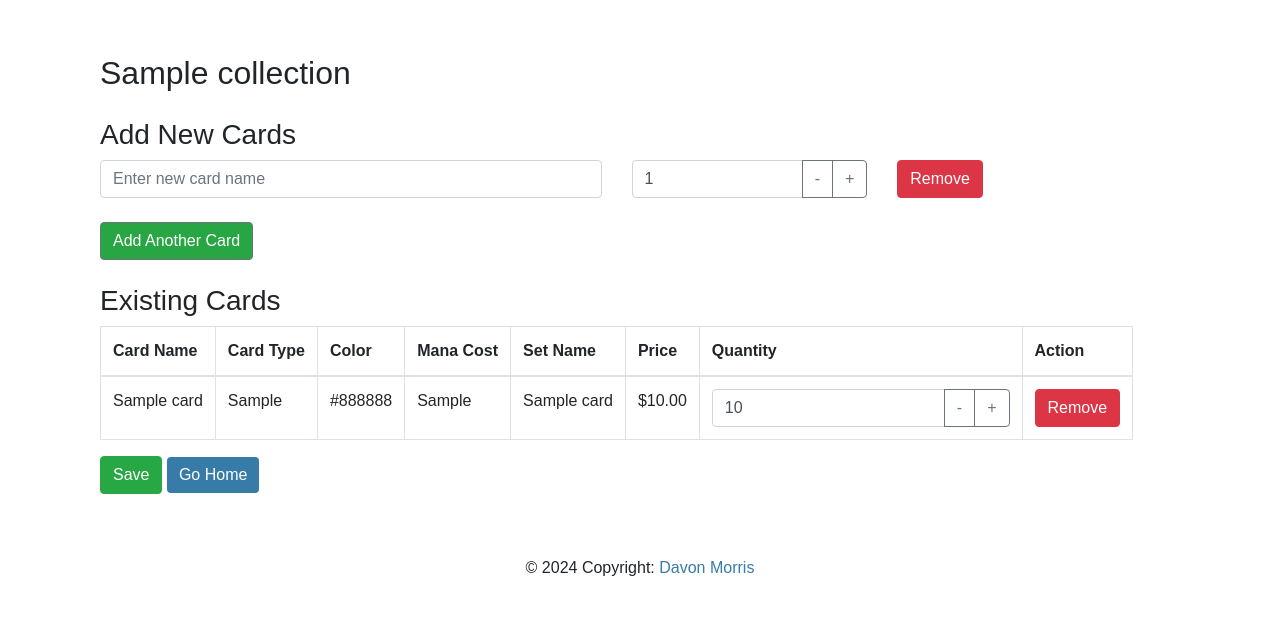
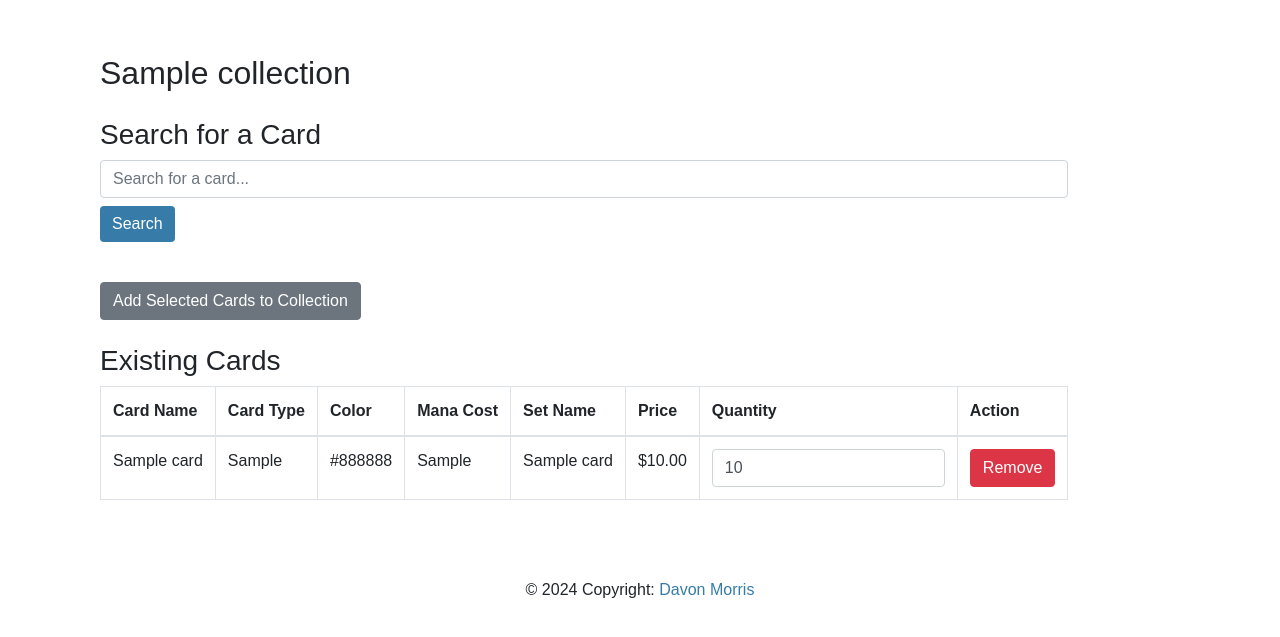
Before and after one commit to davmor21/finalProjectDavonMorrisF2024, a Django app: page /1/ in a window 1280 px wide. Shown: the part 94-731 px from the top of the page. Run offline with Django 5.2, Linux system fonts and the light colour scheme; a user stored in the database is signed in; tables that the repository leaves empty hold one stand-in row (values such as "Sample post"); some libraries are stand-ins or nearby versions.

Commit message:
Made alot of JavaScript and made a grid for cards with search function that no longer relies upon single card search.

```diff
--- a/tcgApp/cards/templates/cards/collection.html
+++ b/tcgApp/cards/templates/cards/collection.html
@@ -1,6 +1,6 @@
 {% extends 'base.html' %}
 
-{% block title %}Detail{% endblock %}
+{% block title %}Collection Detail{% endblock %}
 
 {% block content %}
 <div class="d-flex justify-content-between align-items-center mb-3 mt-4">
@@ -10,30 +10,31 @@
         <legend><h2 id="collection-name">{{ collection.collection_name }}</h2></legend>
         {% if error_message %}<p><strong>{{ error_message }}</strong></p>{% endif %}
 
-        <!-- Section for adding new cards -->
-        <div id="new-cards-section">
-            <h3>Add New Cards</h3>
-            <div class="mb-3 row align-items-center new-card">
-                <div class="col-md-6">
-                    <input type="text" name="new_card_name[]" class="form-control" placeholder="Enter new card name">
-                </div>
-                <div class="col-md-3">
-                    <div class="input-group">
-                        <input type="number" name="new_card_quantity[]" class="form-control" value="1" min="1">
-                        <div class="input-group-append">
-                            <button type="button" class="btn btn-outline-secondary" onclick="decrement(this)">-</button>
-                            <button type="button" class="btn btn-outline-secondary" onclick="increment(this)">+</button>
-                        </div>
-                    </div>
-                </div>
-                <div class="col-md-3">
-                    <button type="button" class="btn btn-danger" onclick="removeCard(this)">Remove</button>
-                </div>
+        <!-- Search Bar and Results Section -->
+        <div id="search-section" class="mb-4">
+            <h3>Search for a Card</h3>
+            <input type="text" id="cardSearchInput" class="form-control" placeholder="Search for a card...">
+            <button type="button" id="searchButton" class="btn btn-primary mt-2">Search</button>
+        </div>
+
+        <!-- Grid of Search Results -->
+        <div id="search-results-grid" class="row">
+            <!-- Dynamically populated cards will go here -->
+        </div>
+
+        <!-- Card Details Preview -->
+        <div id="card-details" class="mt-4" style="display:none;">
+            <h4>Card Details</h4>
+            <div id="card-detail-content">
+                <!-- This will be dynamically populated with card details -->
             </div>
+            <button type="button" id="add-to-collection" class="btn btn-success">Add to Collection</button>
         </div>
-        <button type="button" class="btn btn-secondary mt-2" id="add-card" onclick="addCardInput()">Add Another Card</button>
 
-        <!-- Existing cards list in table format -->
+        <!-- Add Selected Cards to Collection -->
+        <button type="button" id="add-selected" class="btn btn-secondary mt-3">Add Selected Cards to Collection</button>
+
+        <!-- Existing Cards List in Table Format (unchanged) -->
         <h3 class="mt-4">Existing Cards</h3>
         <table class="table table-bordered">
             <thead>
@@ -60,10 +61,6 @@
                     <td>
                         <div class="input-group">
                             <input type="number" name="quantity_{{ card.id }}" class="form-control" value="{{ card.quantity }}" min="0">
-                            <div class="input-group-append">
-                                <button type="button" class="btn btn-outline-secondary" onclick="decrement(this)">-</button>
-                                <button type="button" class="btn btn-outline-secondary" onclick="increment(this)">+</button>
-                            </div>
                         </div>
                     </td>
                     <td>
@@ -74,96 +71,100 @@
             </tbody>
         </table>
     </fieldset>
-
-    <!-- Save and Home buttons -->
-    <button type="button" class="btn btn-success" onclick="saveChanges()">Save</button>
-    <button type="button" class="btn btn-primary" onclick="saveAndGoHome()">Go Home</button>
     </form>
 </div>
 
 <script>
-    function increment(button) {
-        const input = button.closest('.input-group').querySelector('input');
-        input.stepUp();
+    // Function to search for cards and display them
+    document.getElementById('searchButton').addEventListener('click', function() {
+        let searchQuery = document.getElementById('cardSearchInput').value;
+        if (searchQuery) {
+            fetchCards(searchQuery);
+        }
+    });
+
+    // Fetch cards based on the search query from Scryfall API
+    function fetchCards(query) {
+        let url = `https://api.scryfall.com/cards/search?q=${query}&unique=cards`;
+        fetch(url)
+            .then(response => response.json())
+            .then(data => displaySearchResults(data));
     }
 
-    function decrement(button) {
-        const input = button.closest('.input-group').querySelector('input');
-        input.stepDown();
+    // Display the search results in the grid
+    function displaySearchResults(data) {
+        let gridContainer = document.getElementById('search-results-grid');
+        gridContainer.innerHTML = ''; // Clear previous results
+
+        data.data.forEach(card => {
+            let cardElement = document.createElement('div');
+            cardElement.classList.add('col-md-3', 'mb-3');
+            cardElement.innerHTML = `
+                <div class="card" onclick="showCardDetails('${card.id}')">
+                    <img src="${card.image_uris.normal}" alt="${card.name}" class="card-img-top">
+                    <div class="card-body">
+                        <button type="button" class="btn btn-outline-primary select-card" data-id="${card.id}">Select</button>
+                    </div>
+                </div>
+            `;
+            gridContainer.appendChild(cardElement);
+        });
+
+        // Add event listeners to select buttons
+        let selectButtons = document.querySelectorAll('.select-card');
+        selectButtons.forEach(button => {
+            button.addEventListener('click', function() {
+                this.classList.toggle('btn-success');
+                this.classList.toggle('btn-outline-primary');
+                this.textContent = this.classList.contains('btn-success') ? 'Selected' : 'Select';
+            });
+        });
     }
 
-    function addCardInput() {
-        const newCardDiv = document.createElement('div');
-        newCardDiv.className = 'mb-3 row align-items-center new-card';
-        newCardDiv.innerHTML = `
-            <div class="col-md-6">
-                <input type="text" name="new_card_name[]" class="form-control" placeholder="Enter new card name">
-            </div>
-            <div class="col-md-3">
-                <div class="input-group">
-                    <input type="number" name="new_card_quantity[]" class="form-control" value="1" min="1">
-                    <div class="input-group-append">
-                        <button type="button" class="btn btn-outline-secondary" onclick="decrement(this)">-</button>
-                        <button type="button" class="btn btn-outline-secondary" onclick="increment(this)">+</button>
-                    </div>
-                </div>
-            </div>
-            <div class="col-md-3">
-                <button type="button" class="btn btn-danger" onclick="removeCard(this)">Remove</button>
-            </div>
-        `;
-        document.getElementById('new-cards-section').appendChild(newCardDiv);
+    // Show the detailed view of a selected card
+    function showCardDetails(cardId) {
+        let url = `https://api.scryfall.com/cards/${cardId}`;
+        fetch(url)
+            .then(response => response.json())
+            .then(data => {
+                let detailsDiv = document.getElementById('card-detail-content');
+                detailsDiv.innerHTML = `
+                    <img src="${data.image_uris.normal}" alt="${data.name}" class="img-fluid">
+                    <p><strong>Name:</strong> ${data.name}</p>
+                    <p><strong>Type:</strong> ${data.type_line}</p>
+                    <p><strong>Color:</strong> ${data.colors.join(', ')}</p>
+                    <p><strong>Mana Cost:</strong> ${data.mana_cost || 'N/A'}</p>
+                    <p><strong>Set:</strong> ${data.set_name}</p>
+                    <p><strong>Price (USD):</strong> $${data.prices.usd || 'N/A'}</p>
+                `;
+                document.getElementById('card-details').style.display = 'block';
+                document.getElementById('add-to-collection').onclick = function() {
+                    addCardToCollection(data);
+                };
+            });
     }
 
-    function removeCard(button) {
-        button.closest('.new-card').remove();
+    // Add a selected card to the collection
+    function addCardToCollection(cardData) {
+        // Example: Add the card to the form data, or send a request to your backend to add the card
+        alert(`Adding ${cardData.name} to the collection`);
+        // Actual form submission or API request can go here
     }
 
-    function removeCardFromCollection(cardId) {
-        let form = document.getElementById("cardForm");
-        if (form) {
-            let input = document.createElement("input");
-            input.type = "hidden";
-            input.name = "delete_card_ids[]";
-            input.value = cardId;
-
-            // Append the hidden input to the form
-            form.appendChild(input);
+    // Add all selected cards to the collection
+    document.getElementById('add-selected').addEventListener('click', function() {
+        let selectedCards = [];
+        let selectButtons = document.querySelectorAll('.select-card.btn-success');
+        selectButtons.forEach(button => {
+            selectedCards.push(button.getAttribute('data-id'));
+        });
+        if (selectedCards.length > 0) {
+            // Example: Add selected cards to the collection (e.g., send data to backend)
+            alert('Adding selected cards to the collection: ' + selectedCards.join(', '));
+            // Submit the form with selected cards
         } else {
-            console.error("Form with id 'cardForm' not found!");
+            alert('No cards selected.');
         }
-
-        // Hide the card element
-        let cardElement = document.getElementById("card_" + cardId);
-        if (cardElement) {
-            cardElement.style.display = "none";
-        }
-    }
-
-    function saveChanges() {
-        const form = document.getElementById("cardForm");
-
-        let saveInput = document.createElement("input");
-        saveInput.type = "hidden";
-        saveInput.name = "save_changes";
-        saveInput.value = "true";
-        form.appendChild(saveInput);
-
-        form.submit();
-    }
-
-    function saveAndGoHome() {
-        const form = document.getElementById("cardForm");
-
-        let saveInput = document.createElement("input");
-        saveInput.type = "hidden";
-        saveInput.name = "save_changes";
-        saveInput.value = "true";
-        form.appendChild(saveInput);
-
-        form.action = "{% url 'cards:index' %}";
-
-        form.submit();
-    }
+    });
 </script>
 {% endblock %}
```
